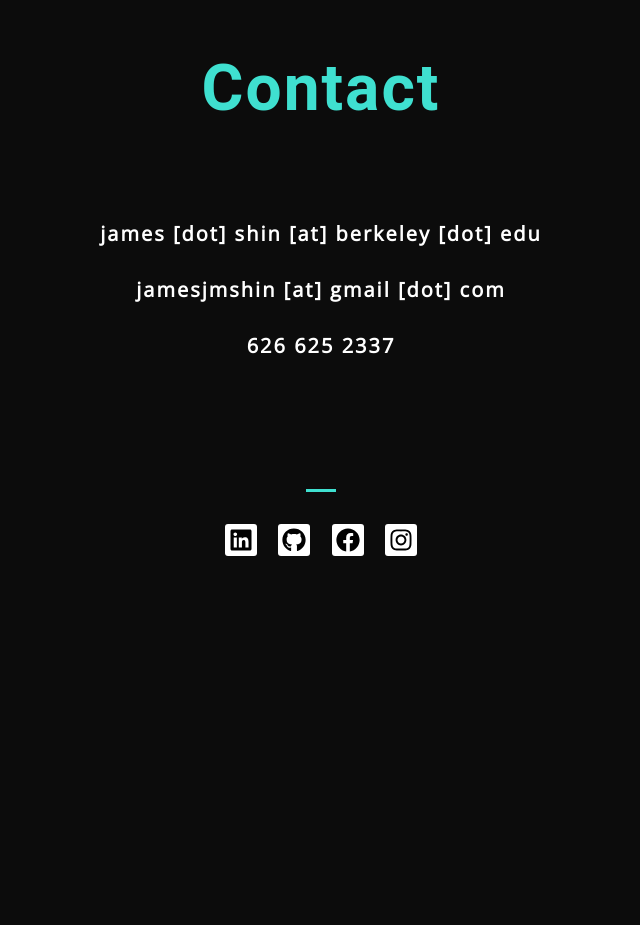
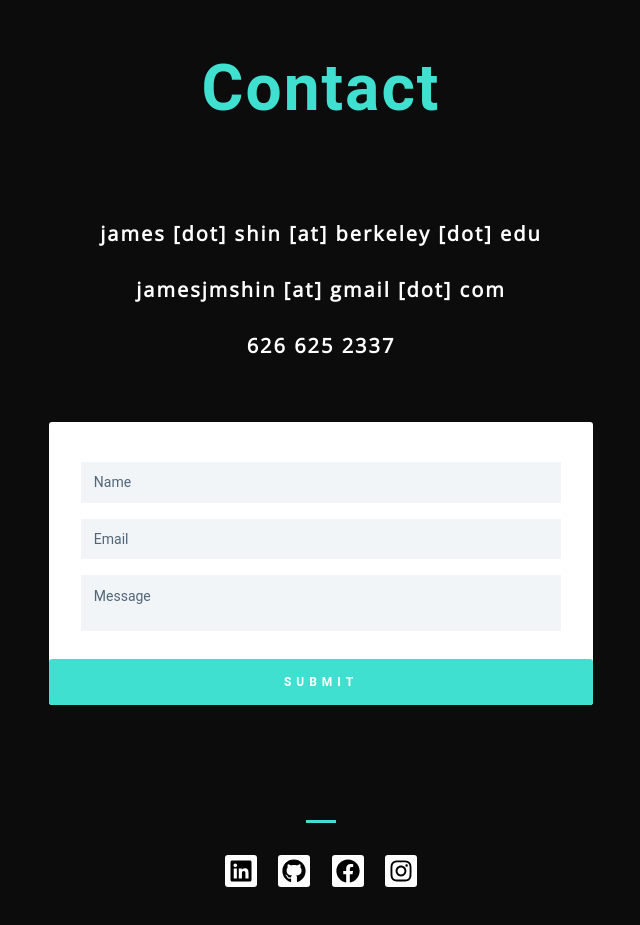
Before and after one commit to jamesshin5/jamesshin, a Gatsby site: page / in a window 1280 px wide. Shown: the part 5856-6781 px from the top of the page, without its empty margins (319-959 px from the left). Before the commit the page ends 6478 px from the top, so only its background shows below. Built offline with nearby package versions, Linux system fonts and the light colour scheme; Gatsby itself is replaced by a stand-in of ours.

Commit message:
Update Contact.js

```diff
--- a/src/components/Contact.js
+++ b/src/components/Contact.js
@@ -11,6 +11,38 @@ const Contact = () => {
           <ContactEmail key={index}>{item.email}</ContactEmail>
         ))}
       </ContactInfo>
+      <Form
+        name="contact v2"
+        method="post"
+        data-netlify="true"
+        onSubmit="submit"
+        data-netlify-honeypot="bot-field"
+      >
+        <input type="hidden" name="form-name" value="contact v2" />
+
+        <div hidden>
+          <input name="bot-field" />
+        </div>
+
+        <FormInfo>
+          <FormInput type="text" name="name" placeholder="Name" />
+        </FormInfo>
+
+        <FormInfo>
+          <FormInput type="email" name="email" placeholder="Email" />
+        </FormInfo>
+
+        <FormInfo>
+          <FormTextArea name="comments" placeholder="Message"></FormTextArea>
+        </FormInfo>
+
+        <FormButton type="submit">
+          <ButtonText>
+            SUBMIT
+          </ButtonText>
+        </FormButton>
+
+      </Form>
     </ContactContainer>
   )
 }
@@ -21,6 +53,10 @@ const ContactContainer = styled.div`
   background: #0c0c0c;
   padding: 3rem calc((100vw - 1300px)/2);
   color: #fff;
+  display: flex;
+  flex-direction: column;
+  justify-content: center;
+  align-items: center;
 `
 const ContactTitle = styled.h1`
   font-size: clamp(1.5rem, 6vw, 4rem);
@@ -45,3 +81,65 @@ const ContactEmail = styled.h1`
   letter-spacing: 2px;
   text-align:center;
 `
+
+// Styles for form elements
+
+const Form = styled.form`
+  background: #fff;
+  border-radius: 3px;
+  padding-top: 2rem;
+  margin-top: 3rem;
+  display: flex;
+  flex-direction: column;
+  justify-content: center;
+`
+
+const FormButton = styled.button`
+  border: none;
+  background: #3FE0D0;
+  width: 100%;
+  padding: 1rem 0;
+  border-radius: 3px;
+  cursor: pointer;
+  color: #fff;
+  transition: 0.5s;
+
+  &:hover {
+    background: #a464f4;
+  }
+`
+const ButtonText = styled.h1`
+  font-size: clamp(0.5rem, 3vw, 0.75rem);
+  font-weight: bold;
+  letter-spacing: 5px;
+`
+const FormInfo = styled.div`
+  width: 100%;
+  padding: 0 2rem;
+  margin: 0.5rem 0;
+`
+
+const FormInput = styled.input`
+  background: #f1f5f8;
+  border: none;
+  padding: 0.8rem 0.8rem;
+  width: clamp(30rem, 4vw, 50vw);
+
+  ::placeholder {
+  color: #526678;
+  font-size: 14px;
+}
+`
+const FormTextArea = styled.textarea`
+  resize: none;
+  background: #f1f5f8;
+  border: none;
+  padding: 0.8rem 0.8rem;
+  margin-bottom: 1rem;
+  width: clamp(30rem, 4vw, 50vw);
+
+  ::placeholder {
+  color: #526678;
+  font-size: 14px;
+}
+`
```
